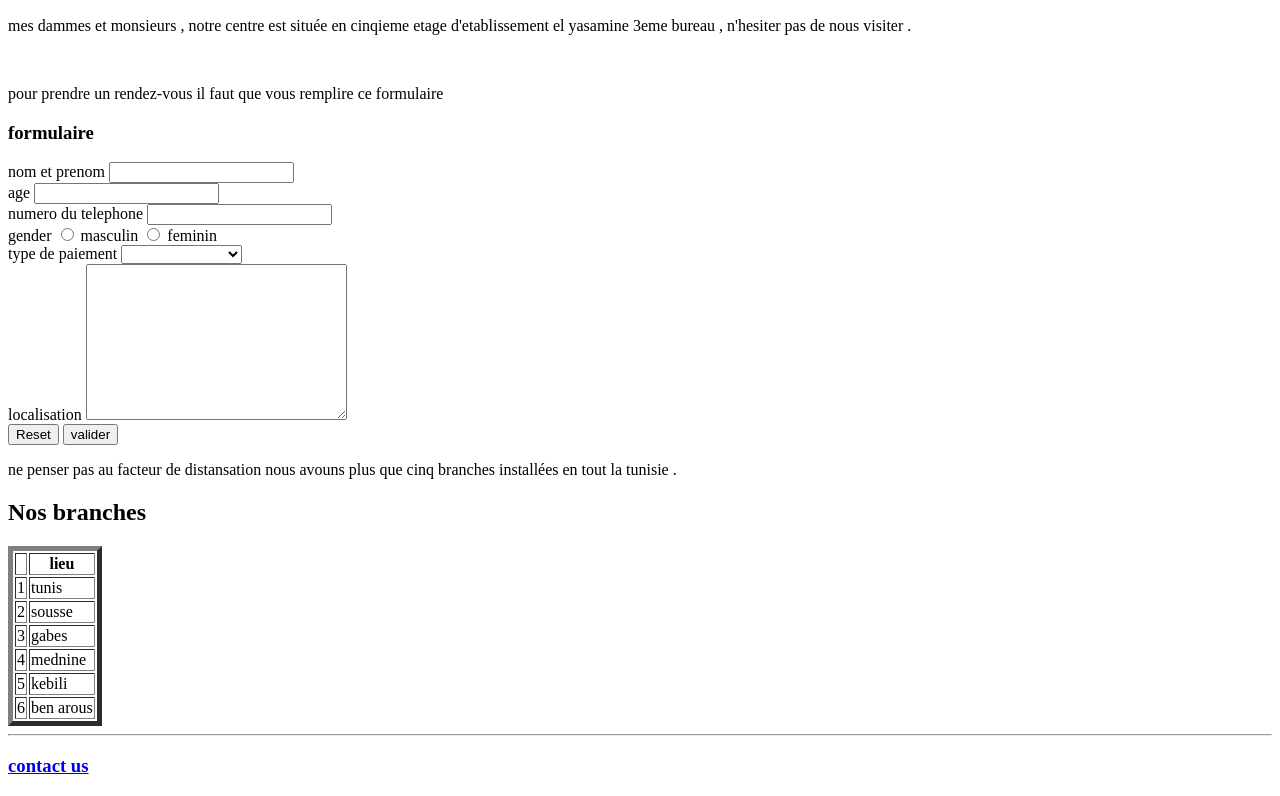
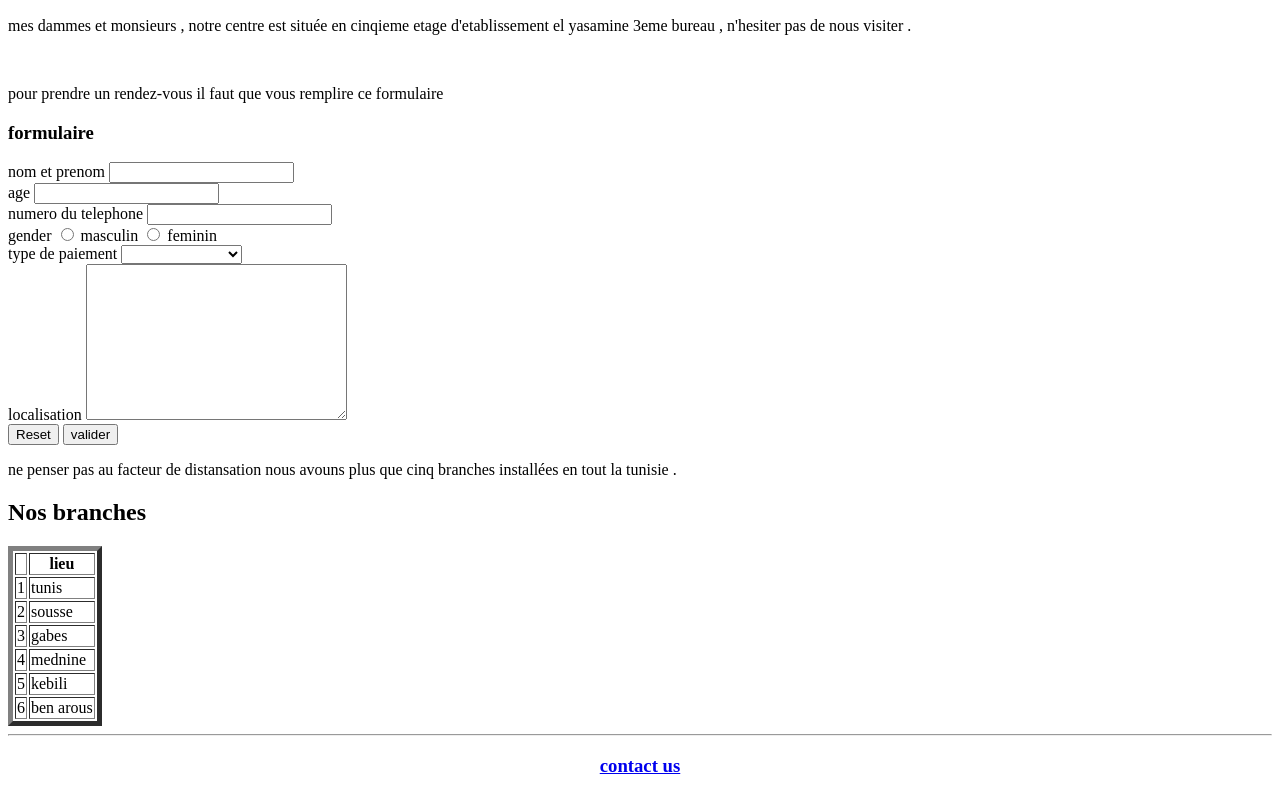
Before and after one commit to AladinJaouachi/HTMLCHECKPOINT, a plain HTML site: page index.html in a window 1280 px wide. Shown: the part 728-1524 px from the top of the page. Drawn offline with Linux system fonts and the light colour scheme.

Commit message:
modification en footer

```diff
--- a/index.html
+++ b/index.html
@@ -118,7 +118,7 @@
 
  <!-- debut de footer  -->
     <footer>
-        <h3><a href="https://www.facebook.com/ala.jawachi.3">contact us </a></h3>
+        <center><h3><a href="https://www.facebook.com/ala.jawachi.3">contact us </a></h3></center>
     </footer>
 <!-- fin de footer  -->
 
```
